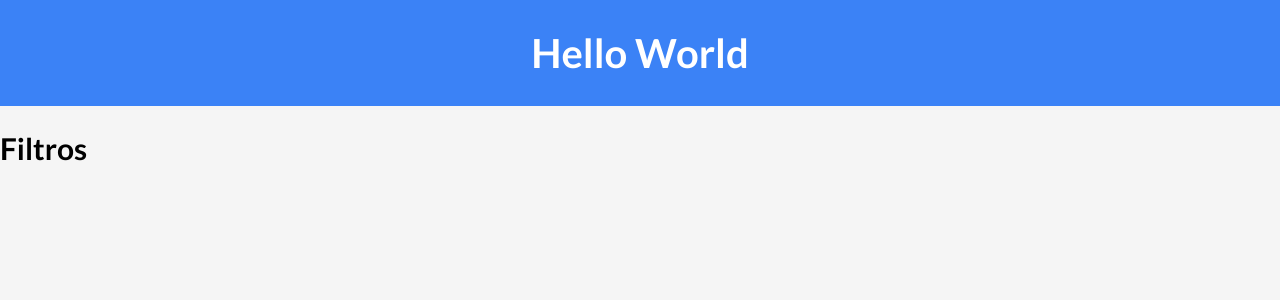
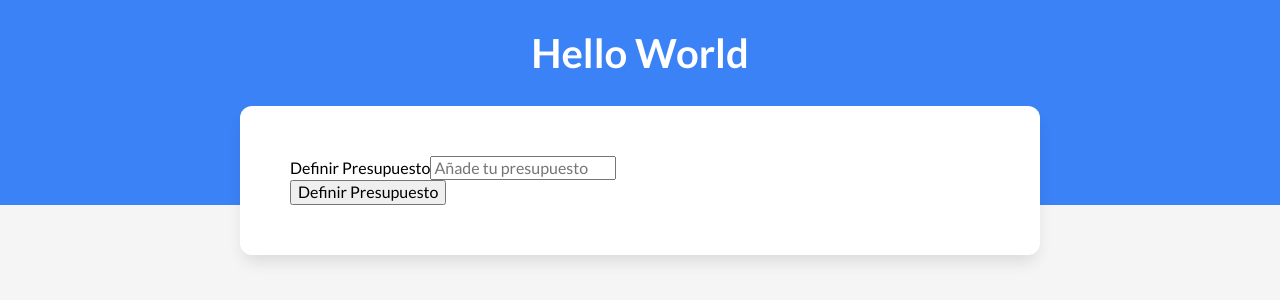
Before and after one commit to ArnnySnaydher/ADMIN-GASTOS, a Vue app: page / in a window 1280 px wide. Shown: the top 300 px of the page. Built offline with nearby package versions, Linux system fonts and the light colour scheme.

Commit message:
Plantilla presupuesto

```diff
--- a/src/App.vue
+++ b/src/App.vue
@@ -1,11 +1,16 @@
 <script setup>
   import Filtro from './components/Filtro.vue';
+  import Presupuesto from './components/Presupuesto.vue'
 </script>
 
 <template>
 <div>
   <header>
     <h1>Hello World</h1>
+    <div class="contenedor-header contenedor sombra">
+      <Presupuesto></Presupuesto>
+    </div>
+
   </header>
   <Filtro></Filtro>
 </div>
@@ -55,4 +60,22 @@
     color: var(--blanco);
     text-align: center;
   }
+
+.contenedor{
+  width: 90%;
+  max-width: 80rem;
+  margin: 0 auto;
+}
+.contenedor-header{
+  margin-top: -5rem;
+  transform: translateY(5rem);
+  padding: 5rem;
+}
+
+.sombra{
+  box-shadow: 0px 10px 15px -3px rgba(0, 0, 0, 0.1);
+  background-color: var(--blanco);
+  border-radius: 1.2rem;
+  padding: 5rem;
+}
 </style>
--- a/src/components/Filtro.vue
+++ b/src/components/Filtro.vue
@@ -1,6 +1,6 @@
 <template>
     <div>
-        <h2>Filtros</h2>
+        <h2></h2>
     </div>
 </template>
 
--- /dev/null
+++ b/src/components/Presupuesto.vue
@@ -0,0 +1,18 @@
+<template>
+    <form action="">
+        <div class="campo">
+            <label for="nuevo-presupuesto">Definir Presupuesto</label>
+            <input type="text"
+                id="nuevo-presupuesto"
+                class="nuevo-presupuesto"
+                placeholder="Añade tu presupuesto">
+        </div>
+        <input type="submit" value="Definir Presupuesto">
+    </form>
+</template>
+
+<script setup>
+
+</script>
+
+<style scoped></style>
```
